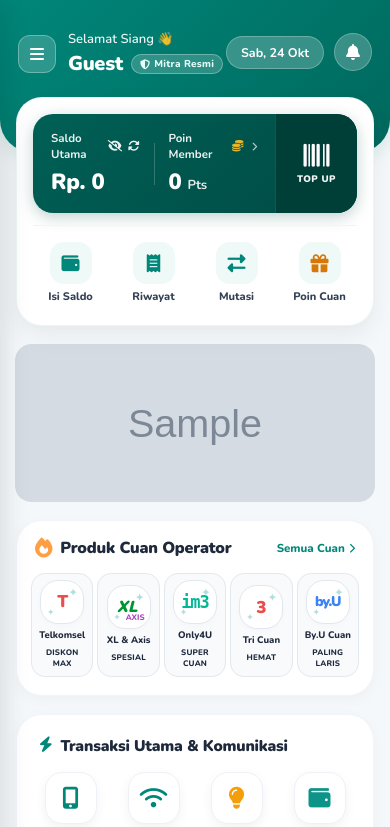
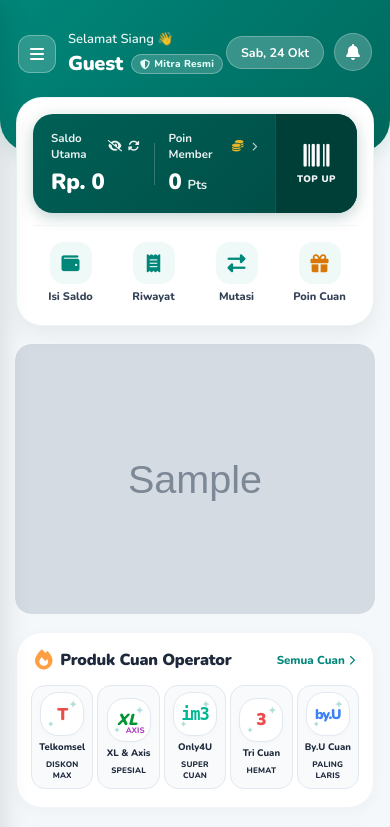
Before and after one commit to angga2103/garudatell, a Flask app: page / in a window 390 px wide. Shown: the top 827 px of the page. Run offline with Flask 3, Linux system fonts and the light colour scheme; tables that the repository leaves empty hold one stand-in row (values such as "Sample post"); grey boxes marked "Sample" are stand-in pictures; data that the repository does not hold is empty; some libraries are stand-ins or nearby versions.

Commit message:
fix(banner): prevent image cropping by adopting natural responsive aspect ratio and add admin live simulation

```diff
--- a/app/templates/user/dashboard.html
+++ b/app/templates/user/dashboard.html
@@ -924,37 +924,40 @@
         -webkit-overflow-scrolling: touch;
         scrollbar-width: none;
         border-radius: 16px;
+        align-items: stretch;
     }
     .banner-carousel-track::-webkit-scrollbar { display: none; }
     .banner-slide {
         flex: 0 0 100%;
-        scroll-snap-align: center;
+        min-width: 100%;
+        scroll-snap-align: start;
         border-radius: 16px;
         overflow: hidden;
         box-shadow: 0 4px 14px rgba(0,0,0,0.06);
-        background: #F1F5F9;
-        aspect-ratio: 16 / 7;
-    }
-    @media (min-width: 768px) {
-        .banner-slide {
-            aspect-ratio: 21 / 7;
-        }
+        background: transparent;
+        display: flex;
+        align-items: center;
+        justify-content: center;
     }
     .banner-slide-link {
-        display: block;
+        display: flex;
+        align-items: center;
+        justify-content: center;
         width: 100%;
         height: 100%;
         text-decoration: none;
+        line-height: 0;
     }
     .banner-slide-img {
         width: 100%;
-        height: 100%;
-        object-fit: cover;
+        height: auto;
         display: block;
+        border-radius: 16px;
+        object-fit: contain;
         transition: transform 0.25s ease;
     }
     .banner-slide-link:hover .banner-slide-img {
-        transform: scale(1.02);
+        transform: scale(1.01);
     }
     .banner-dots {
         display: flex;
```
Also changed, not shown: app/templates/admin/banner.html (+50 -4 lines).
